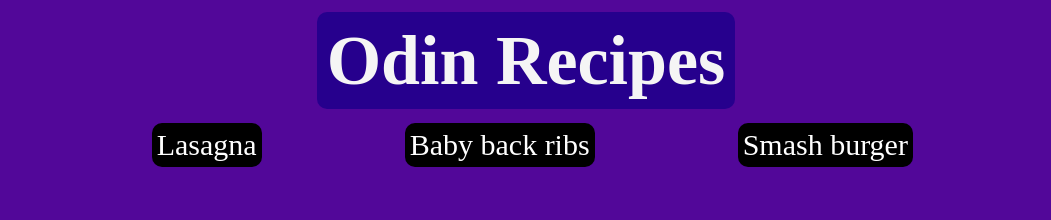
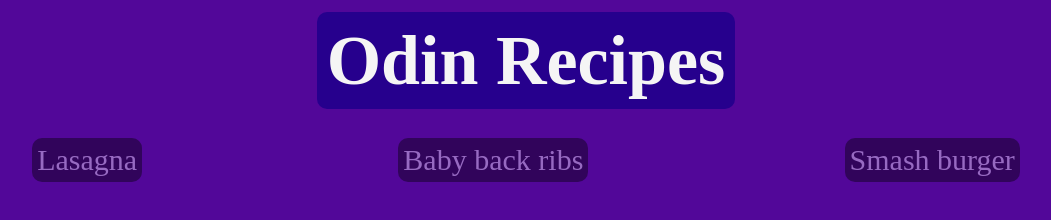
Before and after one commit to ttnguyen785/odin-recipes, a plain HTML site: page index.html in a window 1280 px wide. Shown: the whole page, without its empty margins (114-1165 px from the left). Drawn offline with Linux system fonts and the light colour scheme.

Commit message:
Testing flex properties in CSS

```diff
--- a/index.css
+++ b/index.css
@@ -15,25 +15,30 @@ h1 span {
 
 
 #menu-items {
-  text-align: center;
+  display: flex;
+  padding: 10px;
+  justify-content: space-around;
 }
 .menu-item {
   color: white;
   font-family: "Ibarra Real Nova", serif;
-  display: inline-block;
-  margin-right: 5%;
-  margin-left: 6%;
+  text-align: center;
   padding: 5px;
+  margin: 5px;
   border-radius: 10px;
   font-size: 30px;
   text-decoration: none;
   transition: opacity 400ms ease;
   background-color: black;
+  display: inline-block;
 }
 
-#menu-items:hover > .menu-item {
-  opacity: 0.3;
-}
-#menu-items:hover > .menu-item:hover {
+.menu-item:hover {
+  /* CSS properties for hovered menu item */
   opacity: 1;
 }
+
+.menu-item:not(:hover) {
+  /* CSS properties for non-hovered menu items */
+  opacity: 0.4;
+}
--- a/index.html
+++ b/index.html
@@ -11,9 +11,9 @@
       <span>Odin Recipes</span>
     </h1>
     <div id="menu-items">
-      <a href="recipes/lasagna.html" class="menu-item">Lasagna</a>
-      <a href="recipes/babybackribs.html" class="menu-item">Baby back ribs</a>
-      <a href="recipes/burger.html" class="menu-item">Smash burger</a>
+      <div href="recipes/lasagna.html" class="menu-item">Lasagna</div>
+      <div href="recipes/babybackribs.html" class="menu-item">Baby back ribs</div>
+      <div href="recipes/burger.html" class="menu-item">Smash burger</div>
     </div>
 
 </body>
```
